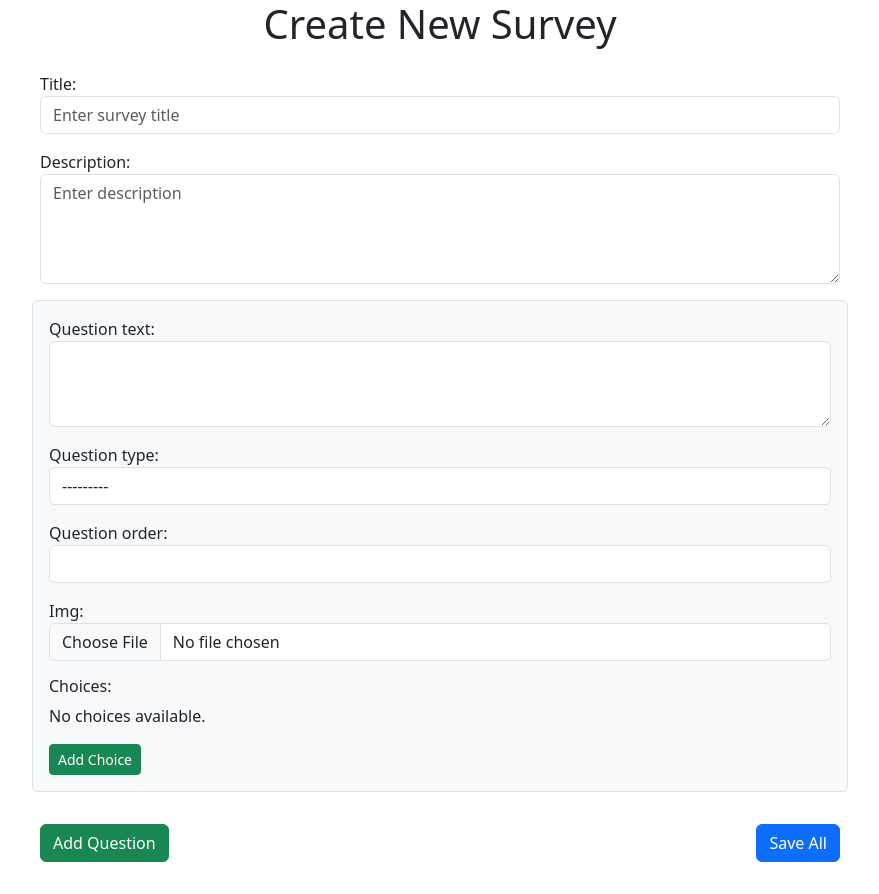
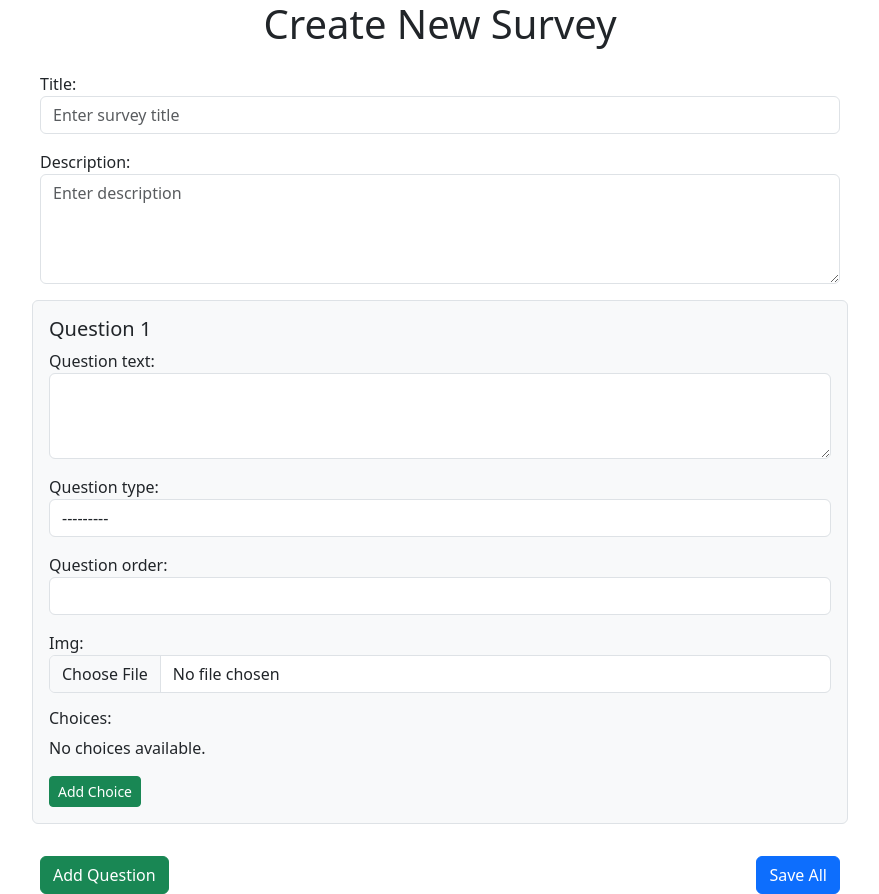
Before and after one commit to fajar-i/Resfound, a Django app: page /create_survey/ in a window 1280 px wide. Shown: the whole page, without its empty margins (200-1079 px from the left). Before the commit the page ends 862 px from the top, so only its background shows below. Run offline with Django 5.2, Linux system fonts and the light colour scheme; data that the repository does not hold is empty.

Commit message:
ALHAMDULILLAH BERES JUGA BIKIN CHOICES

```diff
--- a/survey/templates/Insert_Question.html
+++ b/survey/templates/Insert_Question.html
@@ -34,7 +34,8 @@
         {{ question_formset.management_form }}
         <div class="form-container row g-3">
             {% for form in question_formset %}
-            <div class="col-12 form border p-3 mb-3 bg-light rounded">
+            <div class="col-12 form border p-3 mb-3 bg-light rounded" data-question-index="{{ forloop.counter0 }}">
+                <h5 class="questionIndex">Question {{ forloop.counter }}</h5>
                 {{ form.as_p }}
 
                 <!-- Choices for each question -->
@@ -52,9 +53,8 @@
                     <p>No choices available.</p>
                     {% endif %}
                     {% endwith %}
-                    <button type="button" class="btn btn-success btn-sm add-choice">Add Choice</button>
                 </div>
-
+                <button type="button" class="btn btn-success btn-sm add-choice">Add Choice</button>
 
                 {% if form.instance.pk %}
                 <a href="{% url 'delete_question' form.instance.pk %}" class="btn btn-danger btn-sm mt-2">Remove</a>
@@ -73,68 +73,72 @@
     <script>
         document.addEventListener("DOMContentLoaded", function () {
             const formContainer = document.querySelector('.form-container');
-            const totalFormsInput = document.querySelector('[name="questions-TOTAL_FORMS"]');
-
-            const choiceFormTemplate = `
-                <div class="mb-2">
+            const totalFormsInput = document.querySelector('[name="form-TOTAL_FORMS"]');
+            const questionTemplate = `
+                <div class="col-12 form border p-3 mb-3 bg-light rounded">
+                    <h5 class="questionIndex">New Question</h5>
+                    {{ question_formset.empty_form.as_p|safe }}
+                    <div class="choices-container">
+                        <h6>Choices:</h6>
+                        <input type="hidden" name="choices-__prefix__-TOTAL_FORMS" value="0">
+                        <input type="hidden" name="choices-__prefix__-INITIAL_FORMS" value="0">
+                        <div class="choice-forms"></div>
+                        <button type="button" class="btn btn-success btn-sm add-choice">Add Choice</button>
+                    </div>
+                    <button type="button" class="btn btn-danger btn-sm mt-2 delete-form">Remove</button>
+                </div>
+            `;
+            const choiceTemplate = `
+                <div class="mb-2 choice-forms">
                     <p>
-                        <label for="id_choices-__prefix__-choices_text">Choices text:</label>
-                        <input type="text" name="choices-__prefix__-choices_text" class="form-control" maxlength="1000" id="id_choices-__prefix__-choices_text">
+                        <label for="id_choices-form-__questionIndex__-__choiceIndex__-choices_text">Choice text:</label>
+                        <input type="text" name="choices-form-__questionIndex__-__choiceIndex__-choices_text"
+                               value="jawaban" class="form-control" maxlength="1000"
+                               id="id_choices-form-__questionIndex__-__choiceIndex__-choices_text">
                     </p>
                     <p>
-                        <label for="id_choices-__prefix__-DELETE">Delete:</label>
-                        <input type="checkbox" name="choices-__prefix__-DELETE" id="id_choices-__prefix__-DELETE">
-                        <input type="hidden" name="choices-__prefix__-id" id="id_choices-__prefix__-id">
-                        <input type="hidden" name="choices-__prefix__-question" value="52" id="id_choices-__prefix__-question">
+                        <label for="id_choices-form-__questionIndex__-__choiceIndex__-DELETE">Delete:</label>
+                        <input type="checkbox" name="choices-form-__questionIndex__-__choiceIndex__-DELETE"
+                               id="id_choices-form-__questionIndex__-__choiceIndex__-DELETE">
+                        <input type="hidden" name="choices-form-__questionIndex__-__choiceIndex__-id" value="">
+                        <input type="hidden" name="choices-form-__questionIndex__-__choiceIndex__-question"
+                               value="__questionID__" id="id_choices-form-__questionIndex__-__choiceIndex__-question">
                     </p>
                 </div>
             `;
 
-
             // Add Question Form
             document.querySelector('.add-form').addEventListener('click', function () {
                 const formIndex = parseInt(totalFormsInput.value, 10);
-                const newFormHtml = `
-                    <div class="col-12 form border p-3 mb-3 bg-light rounded" data-question-index="${formIndex}">
-                        {{ question_formset.empty_form.as_p|safe }}
-                        <div class="choices-container">
-                            <h6>Choices:</h6>
-                            <input type="hidden" name="choices-${formIndex}-TOTAL_FORMS" value="0">
-                            <input type="hidden" name="choices-${formIndex}-INITIAL_FORMS" value="0">
-                            <div class="choice-forms"></div>
-                            <button type="button" class="btn btn-success btn-sm add-choice">Add Choice</button>
-                        </div>
-                        <button type="button" class="btn btn-danger btn-sm mt-2 delete-form">Remove</button>
-                    </div>
-                `;
-                formContainer.insertAdjacentHTML("beforeend", newFormHtml);
+                const newQuestionHtml = questionTemplate.replace(/__prefix__/g, formIndex);
+                formContainer.insertAdjacentHTML('beforeend', newQuestionHtml);
                 totalFormsInput.value = formIndex + 1;
             });
 
             // Add Choice to a Question
             formContainer.addEventListener('click', function (event) {
                 if (event.target.classList.contains('add-choice')) {
-                    const choicesContainer = event.target.closest('.choices-container');
-                    const totalChoicesInput = choicesContainer.querySelector('[name$="-TOTAL_FORMS"]');
+                    const formElement = event.target.closest('.form');
+                    const questionIndex = formElement.dataset.questionIndex;
+                    const questionID = formElement.querySelector('[name$="-id"]').value; // Retrieve question ID if available
 
-                    if (!totalChoicesInput) {
-                        console.error("TOTAL_FORMS input not found for this question.");
-                        return;
-                    }
+                    const choicesContainer = formElement.querySelector('.choices-container');
+                    const totalChoicesInput = formElement.querySelector('[name$="-TOTAL_FORMS"]');
 
                     const choiceIndex = parseInt(totalChoicesInput.value, 10);
 
-                    // Replace the prefix dynamically to match the question's choices
-                    const newChoiceHtml = choiceFormTemplate.replace(/__prefix__/g, `form-${choiceIndex}`);
+                    // Replace placeholders with proper indices
+                    const newChoiceHtml = choiceTemplate
+                        .replace(/__questionIndex__/g, questionIndex)
+                        .replace(/__choiceIndex__/g, choiceIndex)
+                        .replace(/__questionID__/g, questionID || "");
 
-                    // Append the new choice form to the choices container
-                    choicesContainer.querySelector('.choice-forms').insertAdjacentHTML("beforeend", newChoiceHtml);
+                    choicesContainer.insertAdjacentHTML('beforeend', newChoiceHtml);
 
-                    // Increment the total choices count
+                    // Increment the total forms count
                     totalChoicesInput.value = choiceIndex + 1;
                 }
             });
-
 
             // Remove Question Form
             formContainer.addEventListener('click', function (event) {
@@ -145,9 +149,7 @@
                 }
             });
         });
-
     </script>
-
 </body>
 
 </html>
--- a/survey/templatetags/custom_filters.py
+++ b/survey/templatetags/custom_filters.py
@@ -2,7 +2,6 @@ from django import template
 
 register = template.Library()
 
-@register.filter
+@register.filter(name='get_item')
 def get_item(dictionary, key):
-    """Retrieve an item from a dictionary by key."""
     return dictionary.get(key)
--- a/survey/views.py
+++ b/survey/views.py
@@ -106,6 +106,8 @@ def delete_question(request, question_id):
 
 def Insert_Question(request, survey_id=None):
     # Retrieve existing survey or initialize for creation
+    # print(request.POST)
+
     survey = get_object_or_404(Survey, pk=survey_id) if survey_id else None
     is_edit_survey = survey is not None
 
@@ -128,22 +130,26 @@ def Insert_Question(request, survey_id=None):
             survey.save()
 
             for question_form in question_formset:
-                if question_form.cleaned_data.get('question_text'):  # Ensure valid question
+                if question_form.is_valid():
                     question = question_form.save(commit=False)
+                if not question.question_type_id:
+                    question.question_type_id = 1
+                if question.question_text :
                     question.survey = survey
                     question.save()
-
-                    # Process choices for this question
-                    ChoiceFormset = ChoiceInlineFormset(
-                        request.POST,
-                        instance=question,
-                        prefix=f'choices-{question_form.prefix}',
-                    )
-                    if ChoiceFormset.is_valid():
-                        choices = ChoiceFormset.save(commit=False)
-                        for choice in choices:
-                            choice.question = question
-                            choice.save()
+                # Process choices for this question
+                ChoiceFormset = ChoiceInlineFormset(
+                    request.POST,
+                    instance=question,
+                    prefix=f'choices-{question_form.prefix}',
+                )
+                print(ChoiceFormset)
+                if ChoiceFormset.is_valid():
+                    print(ChoiceFormset.cleaned_data)
+                    choices = ChoiceFormset.save(commit=False)
+                    for choice in choices:
+                        choice.question = question
+                        choice.save()
 
             return redirect('Insert_Question', survey_id=survey.id)
 
```
